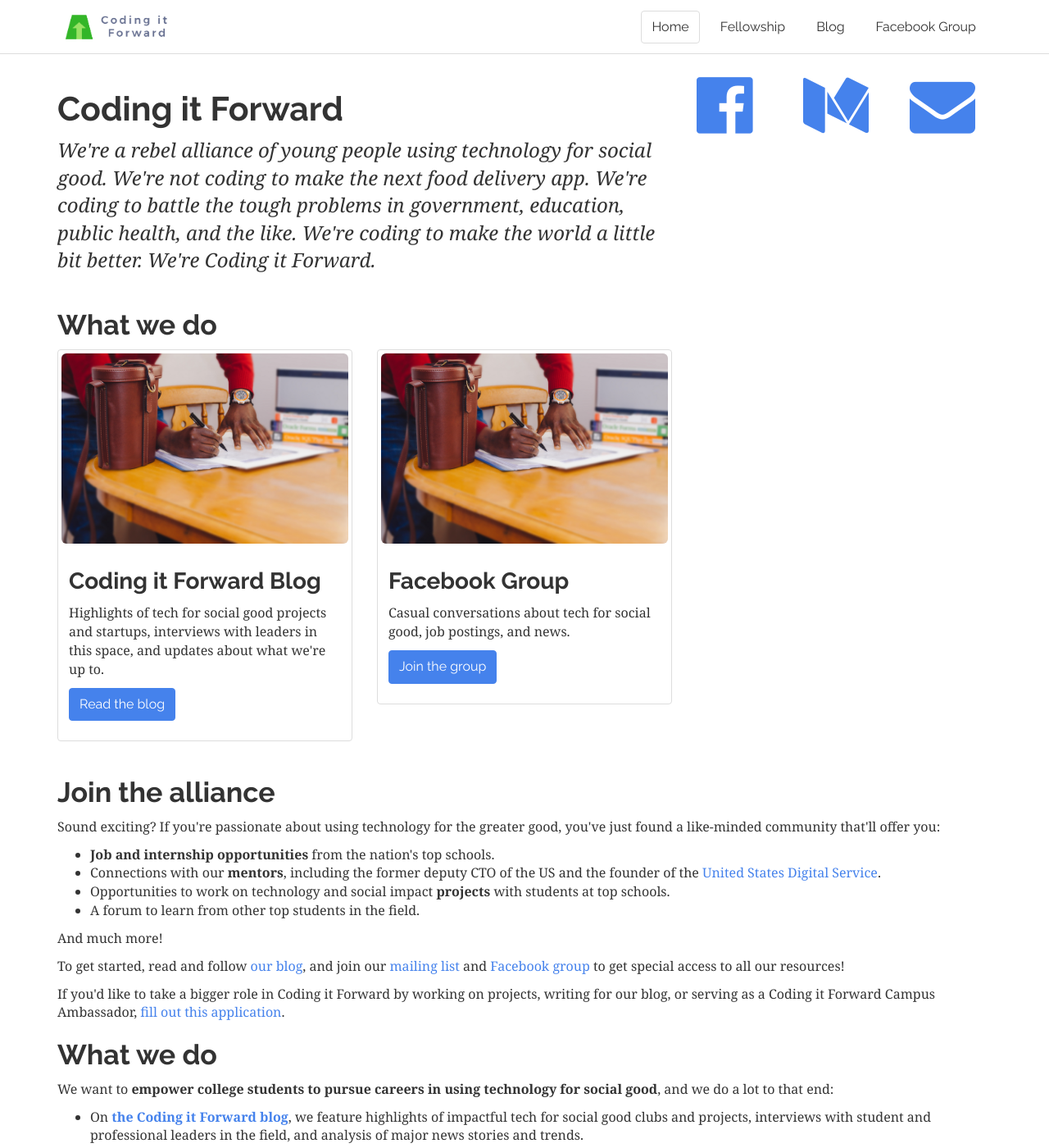
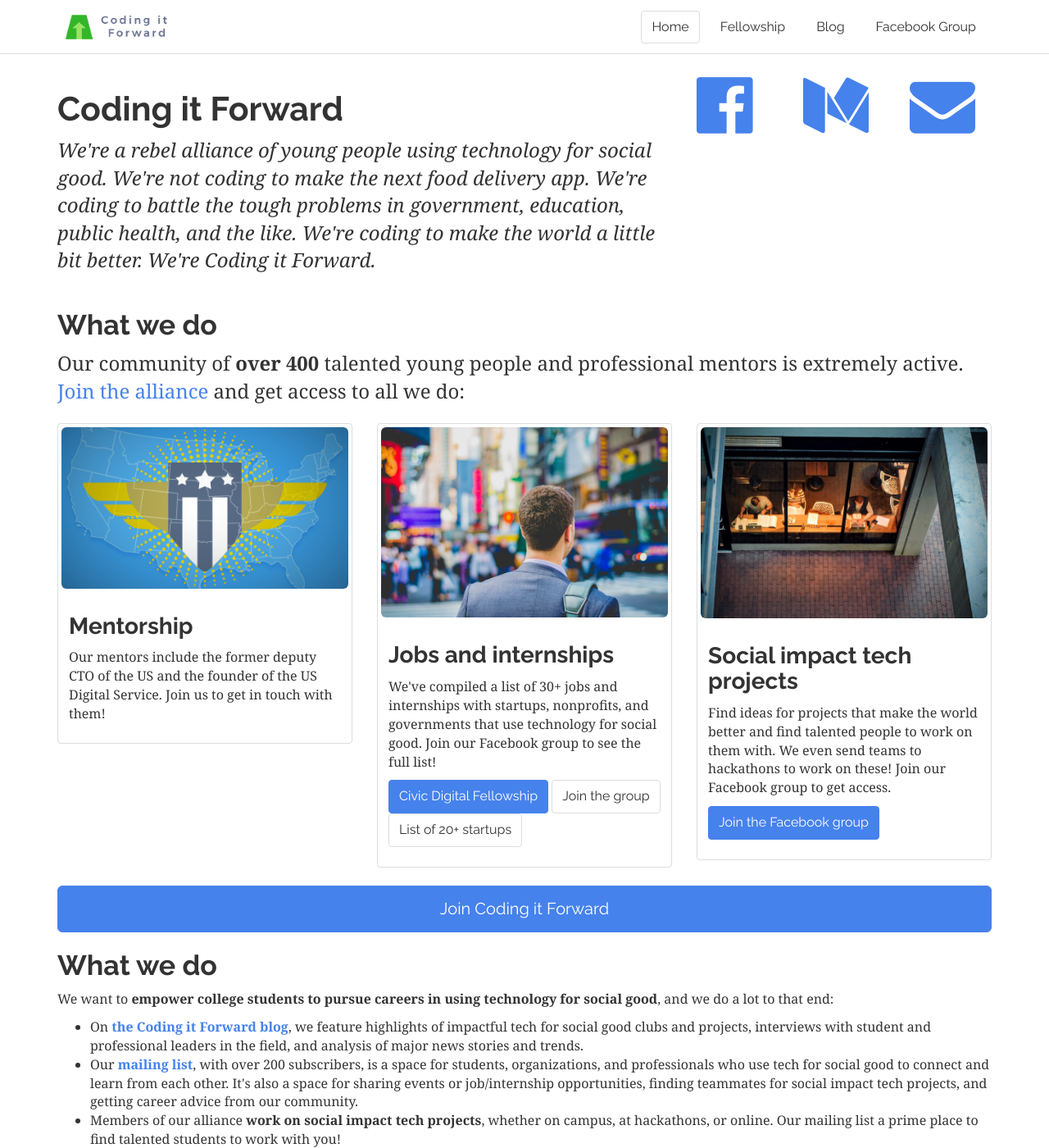
Before and after one commit to athenakan/codingitforward.github.io, a Jekyll site: the page built from index.html, in a window 1280 px wide and 1400 px high. Shown: the whole window at 82% size. Built offline with Jekyll 4.4.1, drawn with Linux system fonts in a browser that asks for light colours.

Commit message:
better call to action

```diff
--- a/index.html
+++ b/index.html
@@ -25,46 +25,51 @@
 
 <h2>What we do</h2>
 
+<p class="lead">
+    Our community of <strong>over 400</strong> talented young people and professional mentors is extremely active. <a href="https://www.facebook.com/groups/230953293978006/" target="_blank">Join the alliance</a> and get access to all we do:
+</p>
+
 <div class="row">
-    <div class="col-xs-6 col-md-4">
+    <div class="col-sm-6 col-md-4">
         <div class="thumbnail">
-          <img src="/assets/images/cards/unsplash-write.jpg" class="img-responsive img-rounded">
+          <img src="/assets/images/cards/usds.png" class="img-responsive img-rounded">
           <div class="caption">
-            <h3>Coding it Forward Blog</h3>
-            <p>Highlights of tech for social good projects and startups, interviews with leaders in this space, and updates about what we're up to.</p>
-            <p><a href="https://blog.codingitforward.com" class="btn btn-primary" role="button">Read the blog</a></p>
-          </div>
-        </div>
-    </div>
-    <div class="col-xs-6 col-md-4">
-        <div class="thumbnail">
-          <img src="/assets/images/cards/unsplash-write.jpg" class="img-responsive img-rounded">
-          <div class="caption">
-            <h3>Facebook Group</h3>
-            <p>Casual conversations about tech for social good, job postings, and news.</p>
-            <p><a href="https://www.facebook.com/groups/230953293978006/" class="btn btn-primary" role="button">Join the group</a></p>
+            <h3>Mentorship</h3>
+            <p>Our mentors include the former deputy CTO of the US and the founder of the US Digital Service. Join us to get in touch with them!</p>
           </div>
         </div>
     </div>
 
-    <!--
-    TODO focus less on platforms and more on what we can offer. like connections to top people, network of college kids, mentors, job opps, projects, going to hackathons. b/c fb, blog etc are already linked.
-    -->
+    <div class="col-sm-6 col-md-4">
+        <div class="thumbnail">
+          <img src="/assets/images/cards/unsplash-job.jpg" class="img-responsive img-rounded">
+          <div class="caption">
+            <h3>Jobs and internships</h3>
+            <p>We've compiled a list of 30+ jobs and internships with startups, nonprofits, and governments that use technology for social good. Join our Facebook group to see the full list!</p>
+
+            <p>
+                <a href="/fellowship" class="btn btn-primary" role="button">Civic Digital Fellowship</a>
+                <a href="https://www.facebook.com/groups/230953293978006/" class="btn btn-default" role="button">Join the group</a>
+                <a href="https://blog.codingitforward.com/want-to-use-tech-for-social-good-this-summer-here-are-20-job-opportunities-df7d9b6659e5" class="btn btn-default" role="button">List of 20+ startups</a>
+            </p>
+          </div>
+        </div>
+    </div>
+
+    <div class="col-sm-6 col-md-4">
+        <div class="thumbnail">
+          <img src="/assets/images/cards/unsplash-coffee.jpg" class="img-responsive img-rounded">
+          <div class="caption">
+            <h3>Social impact tech projects</h3>
+            <p>Find ideas for projects that make the world better and find talented people to work on them with. We even send teams to hackathons to work on these! Join our Facebook group to get access.</p>
+            <p><a href="https://www.facebook.com/groups/230953293978006/" class="btn btn-primary" role="button">Join the Facebook group</a></p>
+          </div>
+        </div>
+    </div>
 </div>
 
+<a href="https://www.facebook.com/groups/230953293978006/" class="btn btn-lg btn-block btn-primary">Join Coding it Forward</a>
 
-<h2 id="join-the-alliance">Join the alliance</h2>
-<p>Sound exciting? If you're passionate about using technology for the greater good, you've just found a like-minded community that'll offer you:</p>
-<ul>
-  <li><strong>Job and internship opportunities</strong> from the nation's top schools.</li>
-  <li>Connections with our <strong>mentors</strong>, including the former deputy CTO of the US and the founder of the <a href="https://www.usds.gov/">United States Digital Service</a>.</li>
-  <li>Opportunities to work on technology and social impact <strong>projects</strong> with students at top schools.</li>
-  <li>A forum to learn from other top students in the field.</li>
-</ul>
-<p>And much more!</p>
-<p>To get started, read and follow <a href="{{%20site.external.medium%20}}">our blog</a>, and join our <a href="{{%20site.external.mailing_list%20}}">mailing list</a> and <a href="https://www.facebook.com/groups/230953293978006/">Facebook group</a> to get
-  special access to all our resources!</p>
-<p>If you'd like to take a bigger role in Coding it Forward by working on projects, writing for our blog, or serving as a Coding it Forward Campus Ambassador, <a href="https://goo.gl/forms/dzP68BoWeT22iKMf1">fill out this application</a>.</p>
 <h2 id="what-we-do">What we do</h2>
 <p>We want to <strong>empower college students to pursue careers in using technology for social good</strong>, and we do a lot to that end:</p>
 <ul>
```
Also changed, not shown: assets/images/cards/unsplash-coding.jpg (added), assets/images/cards/unsplash-coffee.jpg (added), assets/images/cards/unsplash-job.jpg (added), assets/images/cards/usds.png (added).
